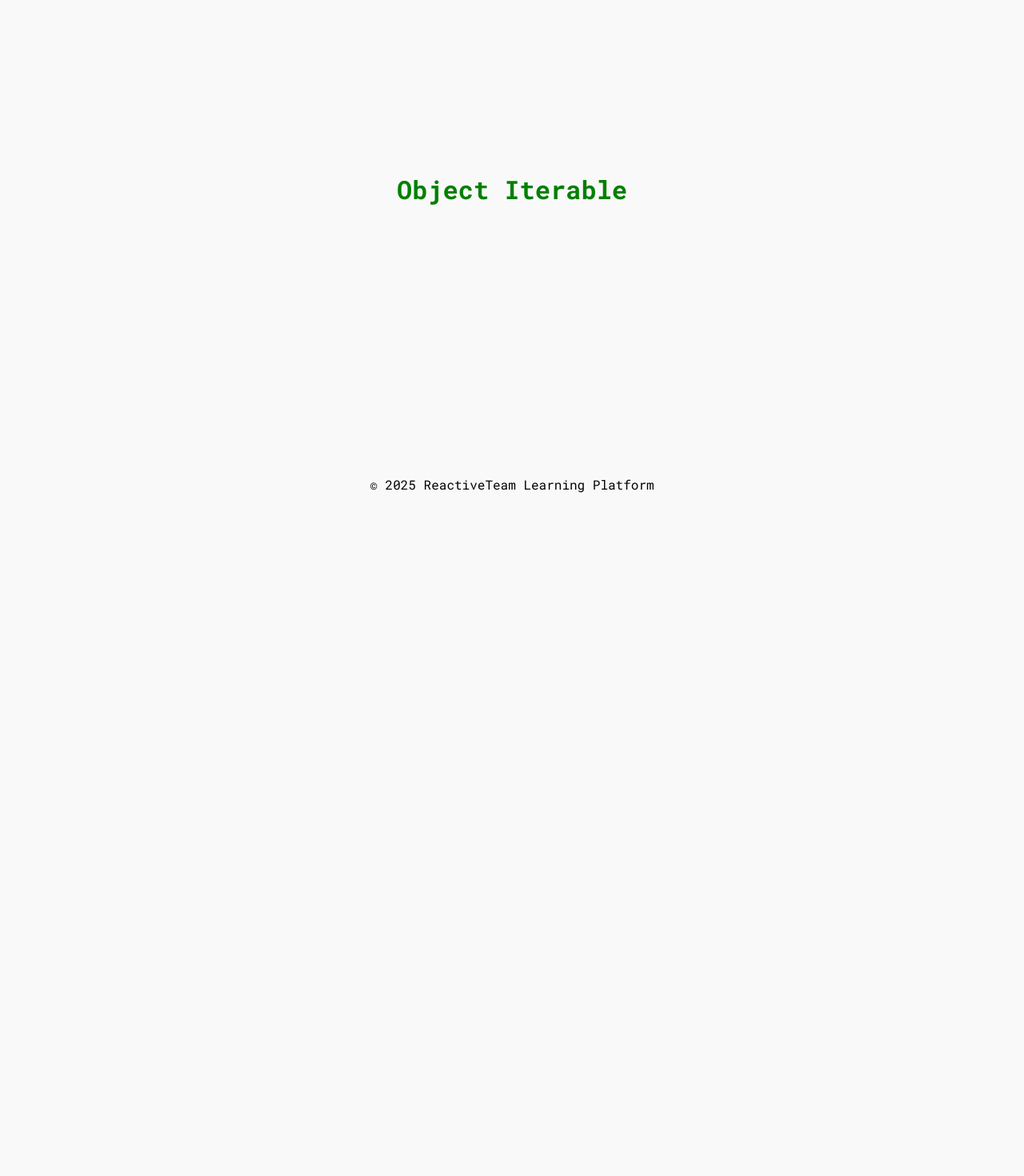
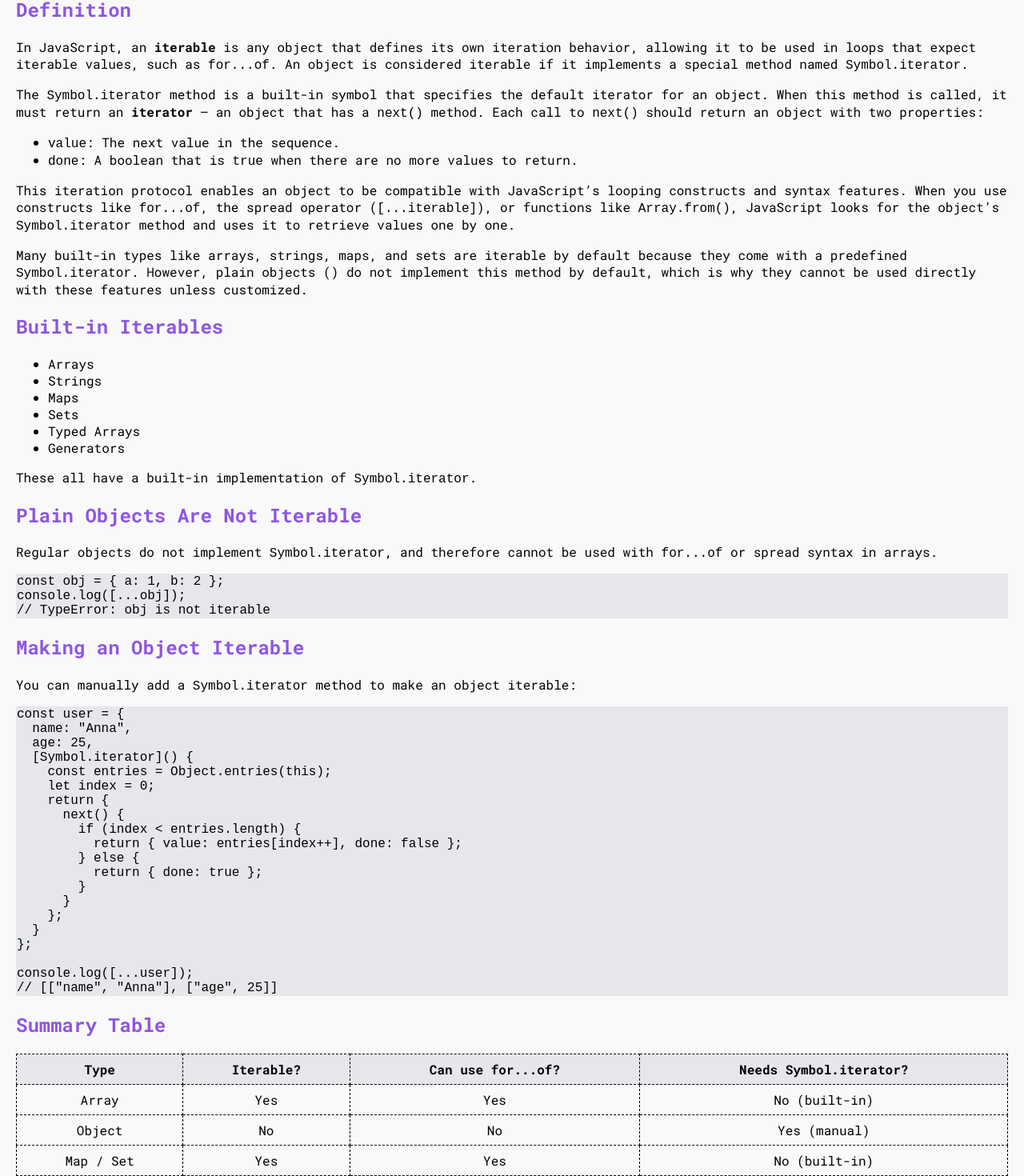
Before and after one commit to RuslanaTretiakova/ReactiveTeam-Learning-Platform, a React (Vite) app: page /object-iterable in a window 1280 px wide. Shown: the part 152-1622 px from the top of the page at 80% size. Before the commit the page ends 800 px from the top, so only its background shows below. Built offline with nearby package versions, Linux system fonts and the light colour scheme.

Commit message:
feat: add Object Iterable topic

```diff
--- a/src/pages/topics/ObjectIterable.jsx
+++ b/src/pages/topics/ObjectIterable.jsx
@@ -1,7 +1,119 @@
 export default function ObjectIterable() {
-    return (
+  return (
     <div className="container">
       <h1>Object Iterable</h1>
+
+<section>
+  <h2>Definition</h2>
+  <p>
+    In JavaScript, an <strong>iterable</strong> is any object that defines its own iteration behavior, allowing it to be used in loops that expect iterable values, such as <code>for...of</code>. An object is considered iterable if it implements a special method named <code>Symbol.iterator</code>.
+  </p>
+  <p>
+    The <code>Symbol.iterator</code> method is a built-in symbol that specifies the default iterator for an object. When this method is called, it must return an <strong>iterator</strong> — an object that has a <code>next()</code> method. Each call to <code>next()</code> should return an object with two properties:
+  </p>
+  <ul>
+    <li>
+      <code>value</code>: The next value in the sequence.
+    </li>
+    <li>
+      <code>done</code>: A boolean that is <code>true</code> when there are no more values to return.
+    </li>
+  </ul>
+  <p>
+    This iteration protocol enables an object to be compatible with JavaScript’s looping constructs and syntax features. When you use constructs like <code>for...of</code>, the spread operator (<code>[...iterable]</code>), or functions like <code>Array.from()</code>, JavaScript looks for the object’s <code>Symbol.iterator</code> method and uses it to retrieve values one by one.
+  </p>
+  <p>
+    Many built-in types like arrays, strings, maps, and sets are iterable by default because they come with a predefined <code>Symbol.iterator</code>. However, plain objects (<code>{}</code>) do not implement this method by default, which is why they cannot be used directly with these features unless customized.
+  </p>
+</section>
+
+      <section>
+        <h2>Built-in Iterables</h2>
+        <ul>
+          <li>Arrays</li>
+          <li>Strings</li>
+          <li>Maps</li>
+          <li>Sets</li>
+          <li>Typed Arrays</li>
+          <li>Generators</li>
+        </ul>
+        <p>These all have a built-in implementation of <code>Symbol.iterator</code>.</p>
+      </section>
+
+      <section>
+        <h2>Plain Objects Are Not Iterable</h2>
+        <p>
+          Regular objects <code>{}</code> do not implement <code>Symbol.iterator</code>, and therefore cannot be used with <code>for...of</code> or spread syntax in arrays.
+        </p>
+        <pre>
+{`const obj = { a: 1, b: 2 };
+console.log([...obj]);
+// TypeError: obj is not iterable`}
+        </pre>
+      </section>
+
+      <section>
+        <h2>Making an Object Iterable</h2>
+        <p>
+          You can manually add a <code>Symbol.iterator</code> method to make an object iterable:
+        </p>
+        <pre>
+{`const user = {
+  name: "Anna",
+  age: 25,
+  [Symbol.iterator]() {
+    const entries = Object.entries(this);
+    let index = 0;
+    return {
+      next() {
+        if (index < entries.length) {
+          return { value: entries[index++], done: false };
+        } else {
+          return { done: true };
+        }
+      }
+    };
+  }
+};
+
+console.log([...user]);
+// [["name", "Anna"], ["age", 25]]`}
+        </pre>
+      </section>
+
+      <section>
+        <h2>Summary Table</h2>
+        <table className="table">
+          <thead>
+            <tr>
+              <th>Type</th>
+              <th>Iterable?</th>
+              <th>Can use for...of?</th>
+              <th>Needs Symbol.iterator?</th>
+            </tr>
+          </thead>
+          <tbody>
+            <tr>
+              <td>Array</td>
+              <td>Yes</td>
+              <td>Yes</td>
+              <td>No (built-in)</td>
+            </tr>
+            <tr>
+              <td>Object</td>
+              <td>No</td>
+              <td>No</td>
+              <td>Yes (manual)</td>
+            </tr>
+            <tr>
+              <td>Map / Set</td>
+              <td>Yes</td>
+              <td>Yes</td>
+              <td>No (built-in)</td>
+            </tr>
+          </tbody>
+        </table>
+      </section>
     </div>
-  )
+  );
 }
```
